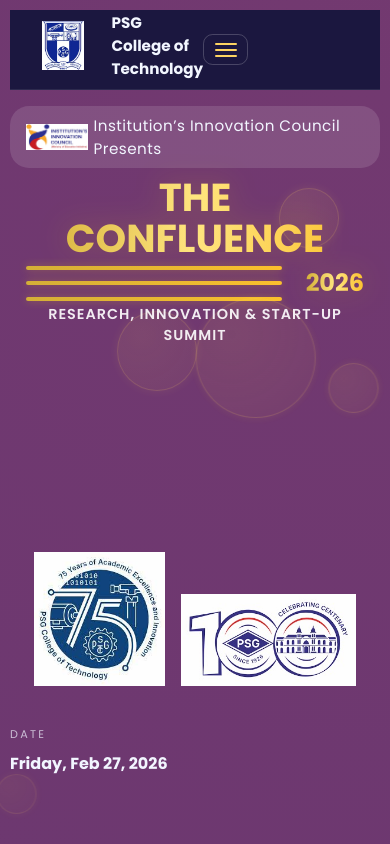
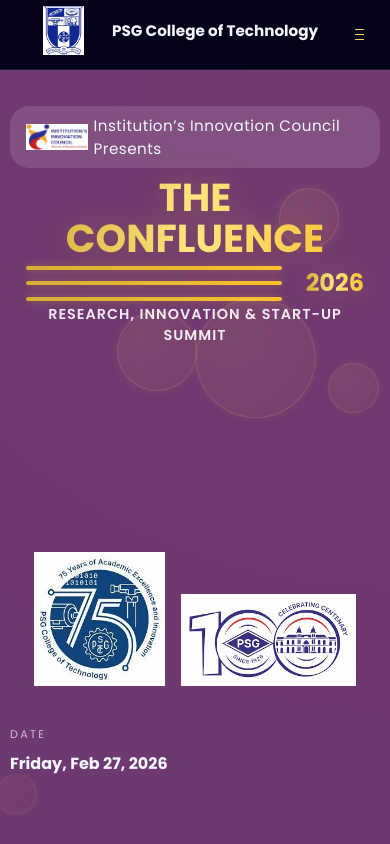
Before and after one commit to Rajeev260806/confluence_new, a React (Vite) app: page / in a window 390 px wide. Shown: the top 844 px of the page. Built offline with nearby package versions, Linux system fonts and the light colour scheme.

Commit message:
Enhance mobile navigation with fixed header and improved menu visibility

```diff
--- a/src/App.css
+++ b/src/App.css
@@ -2448,3 +2448,114 @@
     padding: 1.5rem;
   }
 }
+/* =================================================================
+   COMPLETE MOBILE MENU & LAYOUT FIX
+   Paste this at the very bottom of src/App.css
+   ================================================================= */
+
+@media screen and (max-width: 900px) {
+
+  /* 1. NAVBAR HEADER (Fixed at top) */
+  .site-nav {
+    position: fixed !important;
+    top: 0;
+    left: 0;
+    width: 100%;
+    height: 70px !important;
+    background: #05031a !important; /* Dark Navy */
+    z-index: 99999 !important; /* Always on top */
+    display: flex !important;
+    justify-content: space-between !important;
+    align-items: center !important;
+    padding: 0 1rem !important;
+    border-bottom: 1px solid rgba(255, 255, 255, 0.1);
+  }
+
+  /* 2. THE MENU DRAWER (The part that was invisible) */
+  .site-nav__links {
+    position: fixed !important;
+    top: 70px !important; /* Starts exactly below the header */
+    left: 0 !important;
+    width: 100% !important;
+    height: 100vh !important; /* Fills the whole screen */
+    background-color: #0d0f28 !important; /* SOLID DARK BACKGROUND */
+
+    /* Content Layout */
+    display: none !important; /* Hidden by default */
+    flex-direction: column !important;
+    padding: 2rem !important;
+    gap: 1.5rem !important;
+    overflow-y: auto !important; /* Allow scrolling */
+  }
+
+  /* 3. OPEN STATE (This makes it appear) */
+  /* This relies on your App.jsx toggling the 'is-open' class */
+  .site-nav__links.is-open {
+    display: flex !important;
+  }
+
+  /* 4. MENU TEXT VISIBILITY (Force Colors) */
+  .site-nav__links a {
+    font-size: 1.2rem !important;
+    color: #ffffff !important; /* Bright White Text */
+    text-decoration: none !important;
+    border-bottom: 1px solid rgba(255, 255, 255, 0.1);
+    padding-bottom: 0.5rem;
+    display: block;
+  }
+
+  /* 5. FIX DROPDOWNS (About / Events) */
+  /* Force them to be open lists, not hidden popups */
+  .nav-item-dropdown {
+    display: block !important;
+    width: 100%;
+  }
+
+  /* The "Title" (e.g. About) */
+  .nav-label {
+    font-size: 1.3rem !important;
+    color: #fcd361 !important; /* Gold Color */
+    font-weight: bold;
+    margin-bottom: 1rem;
+    display: block;
+  }
+
+  /* The Links inside (e.g. Vision, Mission) */
+  .dropdown-menu {
+    position: static !important; /* Disable floating */
+    background: transparent !important;
+    box-shadow: none !important;
+    display: flex !important; /* Always show contents */
+    flex-direction: column !important;
+    padding-left: 1.5rem !important; /* Indent */
+    gap: 0.8rem !important;
+    opacity: 1 !important;
+    visibility: visible !important;
+    transform: none !important;
+  }
+
+  /* 6. HAMBURGER BUTTON STYLING */
+  .site-nav__toggle {
+    display: flex !important;
+    flex-direction: column;
+    justify-content: space-around;
+    width: 30px;
+    height: 25px;
+    background: transparent;
+    border: none;
+    cursor: pointer;
+    z-index: 100000; /* Above everything */
+  }
+
+  .site-nav__toggle span {
+    width: 100%;
+    height: 3px;
+    background: #fcd361 !important; /* Gold bars */
+    border-radius: 2px;
+  }
+
+  /* 7. PREVENT PAGE OVERLAP */
+  .page {
+    padding-top: 90px !important; /* Push content down */
+  }
+}
--- a/src/App.jsx
+++ b/src/App.jsx
@@ -571,7 +571,7 @@
           aria-label="Toggle navigation menu"
           aria-controls="site-nav-links"
           aria-expanded={navOpen}
-          onClick={() => setNavOpen((open) => !open)}
+          onClick={() => setNavOpen(!navOpen)}
         >
           <span />
           <span />
```
